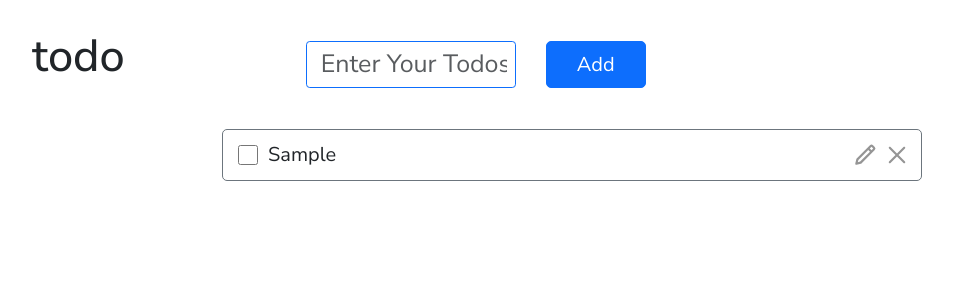
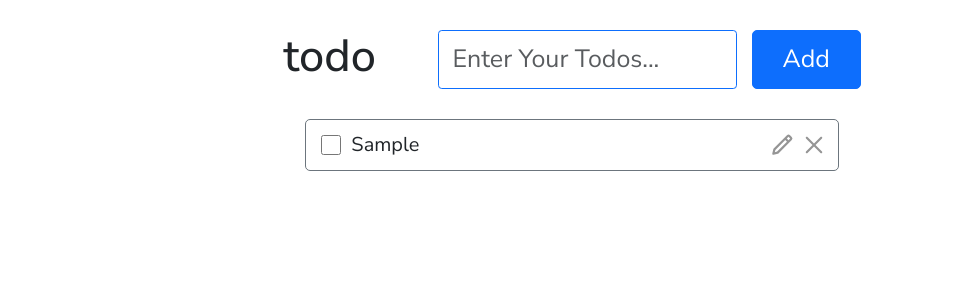
Before and after one commit to RISHIT-PUSHPKAR/todo-list, a React (Create React App) app: page / in a window 1280 px wide. Both pictures are taken after typing "Sample" into the empty fields and a click on the button "Add". Shown: the top 300 px of the page, without its empty margins (68-1021 px from the left). Built offline with nearby package versions, Linux system fonts and the light colour scheme.

Commit message:
stable change-1

```diff
--- a/src/components/Card.js
+++ b/src/components/Card.js
@@ -42,16 +42,15 @@ const Card = ({
   return (
     <>
       <div
-        className="container d-flex border border-secondary rounded-3
-      justify-content-center align-items-center py-3 px-3 mb-4 w-75 "
-        style={{ maxWidth: "70rem" }}
+        className="container col-10 col-lg-7 col-xl-5 d-flex border border-secondary rounded-3
+        py-3 px-3 mb-4"
       >
         <div className="checkboxContainer d-flex h-100 ms-2">
           <input
             type="checkbox"
             className={`${styles.checkbox} ${
-              todo.title.length > 48 ? "align-self-start" : "align-self-center"
-            } ${todo.title.length > 48 ? "mt-2" : "p-0"}`}
+              todo.title.length > 30 ? "align-self-start" : "align-self-center"
+            } ${todo.title.length > 30 ? "mt-2" : "p-0"}`}
             onClick={() => checkboxInputHandler(todo)}
           />
         </div>
@@ -70,22 +69,22 @@ const Card = ({
             className={`${
               todo.edit
                 ? `${styles.pencilIconActive} ${
-                    todo.title.length > 48
+                    todo.title.length > 30
                       ? "align-self-start"
                       : "align-self-center"
-                  } ${todo.title.length > 48 ? "mt-2" : "p-0"}`
+                  } ${todo.title.length > 30 ? "mt-2" : "p-0"}`
                 : `${styles.pencilIcon} ${
-                    todo.title.length > 48
+                    todo.title.length > 30
                       ? "align-self-start"
                       : "align-self-center"
-                  } ${todo.title.length > 48 ? "mt-2" : "p-0"}`
+                  } ${todo.title.length > 30 ? "mt-2" : "p-0"}`
             }`}
             onClick={() => editHandler(todo)}
           />
           <RxCross2
             className={`${styles.deleteIcon} ${
-              todo.title.length > 48 ? "align-self-start" : "align-self-center"
-            } ${todo.title.length > 48 ? "mt-2" : "p-0"}`}
+              todo.title.length > 30 ? "align-self-start" : "align-self-center"
+            } ${todo.title.length > 30 ? "mt-2" : "p-0"}`}
             onClick={() => deleteHandler(todo)}
           />
         </div>
--- a/src/components/HeaderSection.js
+++ b/src/components/HeaderSection.js
@@ -42,36 +42,33 @@ const HeaderSection = ({
   };
 
   return (
-    <nav>
-      <div className="container p-5 ">
-        <div className="row flex-lg-row flex-column align-items-center">
-          <div className="col col-3">
-            <h1 className="display-2 fw-medium pb-3">todo</h1>
+    <div className=" container py-5 col-12  col-lg-9  d-flex justify-content-center">
+      <div className=" px-4 col-11 d-flex flex-wrap justify-content-center">
+        <div className="col col-2 me-md-4">
+          <h1 className="display-2 fw-medium">todo</h1>
         </div>
-
         <form
           onSubmit={submitHandler}
-            className="col d-flex justify-content-center justify-content-lg-start"
+          className="d-flex justify-content-center"
         >
           <input
-              className={`fs-1 form-control border-1 border-primary`}
-              style={{ width: "21rem" }}
+            className=" fs-1 form-control border-1 border-primary "
             type="text"
             placeholder=" Enter Your Todos..."
             value={input}
             onChange={inputHandler}
             required
           />
+
           <button
             type="submit"
-              className="btn btn-primary btn-lg px-5 py-auto ms-5 fs-2 fs-lg-1"
+            className="btn btn-primary btn-lg px-5 ms-4 fs-1"
           >
             {changeBtnText ? "Save" : "Add"}
           </button>
         </form>
       </div>
     </div>
-    </nav>
   );
 };
 
```
Lines whose indentation alone changed are shown as unchanged.
